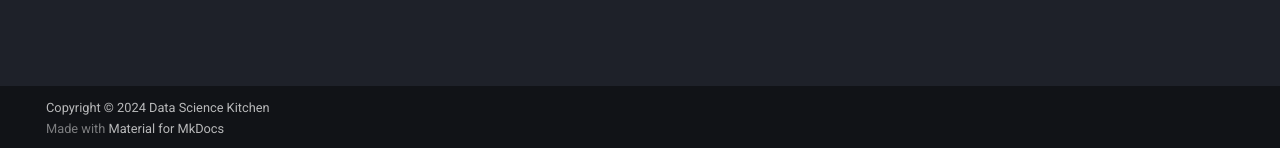
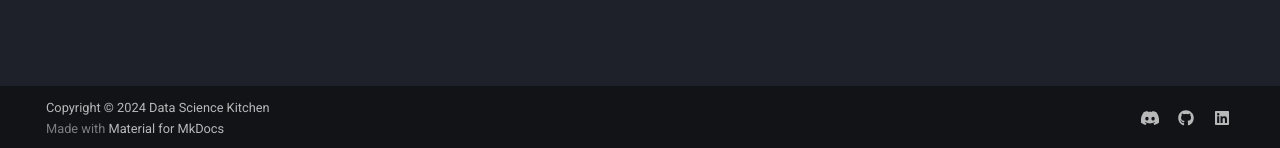
Before and after one commit to data-science-kitchen/cookbook, an MkDocs documentation site: the page built from docs/index.md, in a window 1280 px wide. Shown: the part 749-897 px from the top of the page. Built offline with MkDocs 1.6.1 and Material for MkDocs 9.7.7, drawn with Linux system fonts in a browser that asks for light colours.

```diff
--- a/mkdocs.yml
+++ b/mkdocs.yml
@@ -28,5 +28,12 @@ extra:
     actions:
       - accept
       - reject
+  social:
+    - icon: fontawesome/brands/discord
+      link: https://
+    - icon: fontawesome/brands/github
+      link: https://github.com/data-science-kitchen
+    - icon: fontawesome/brands/linkedin
+      link: https://www.linkedin.com/company/data-science-kitchen
 
 copyright: Copyright &copy; 2024 Data Science Kitchen
```
